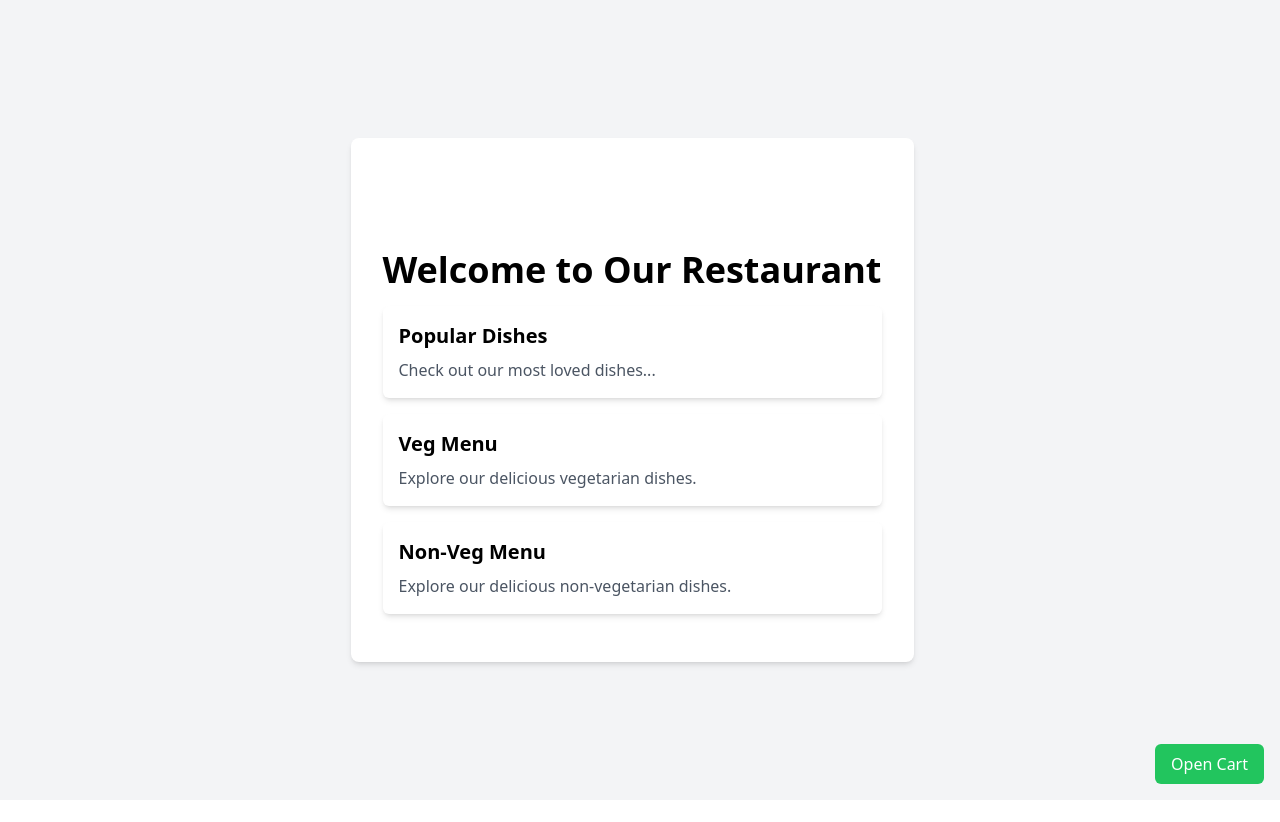
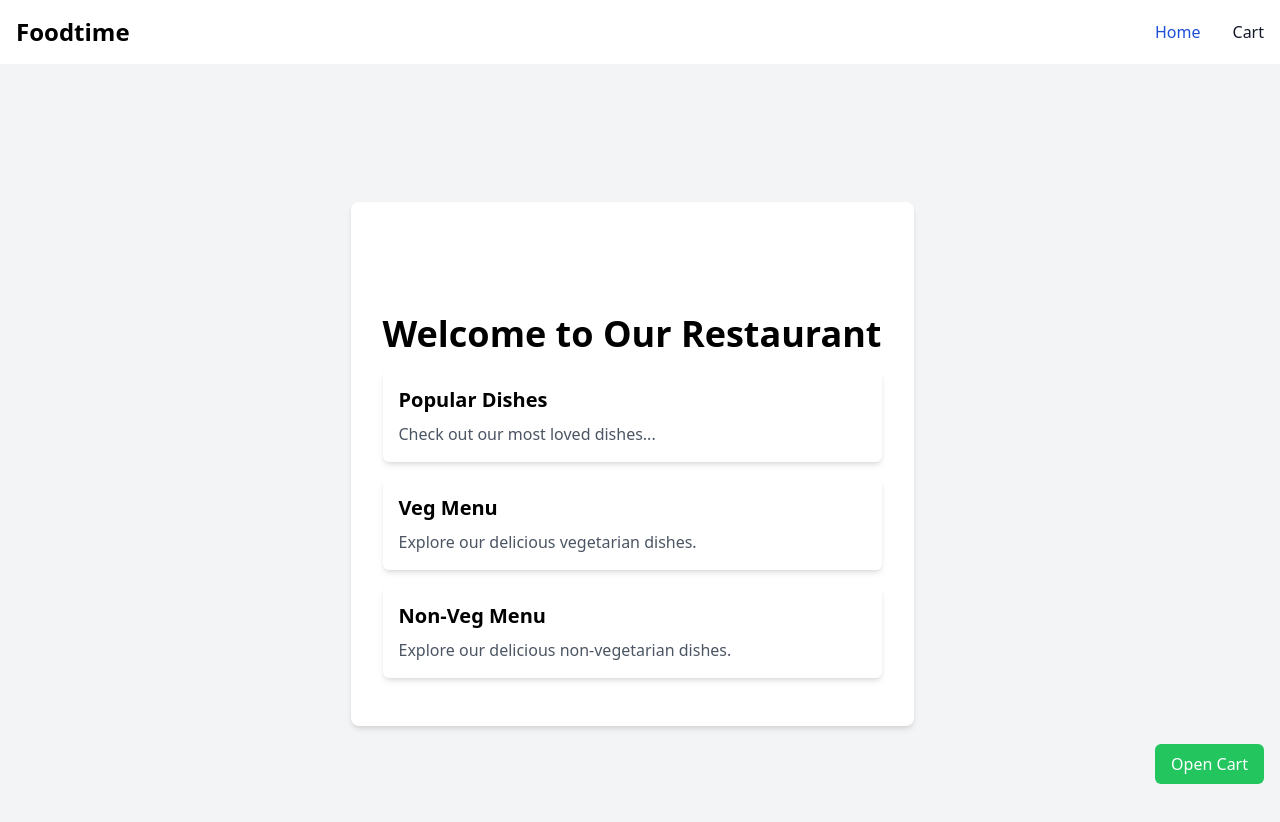
Before and after one commit to lawrencedsz9/resto-website, a React (Vite) app: page / in a window 1280 px wide. Shown: the top 822 px of the page. Before the commit the page ends 800 px from the top, so only its background shows below. Built offline with nearby package versions, Linux system fonts and the light colour scheme.

Commit message:
nav bar updated

```diff
--- a/src/App.jsx
+++ b/src/App.jsx
@@ -8,13 +8,12 @@ import Footer from "./components/footer";
 import AddItem from "./pages/add";
 import Chat from "./components/chat";
 
-
 function App() {
   const [count, setCount] = useState(0);
 
   return (
     <>
-      {/* <Navbar /> */}
+      <Navbar />
       <div className="w-full ">
         <Router>
           <Routes>
```
Also changed, not shown: src/components/chat.jsx (+6 -2 lines).
